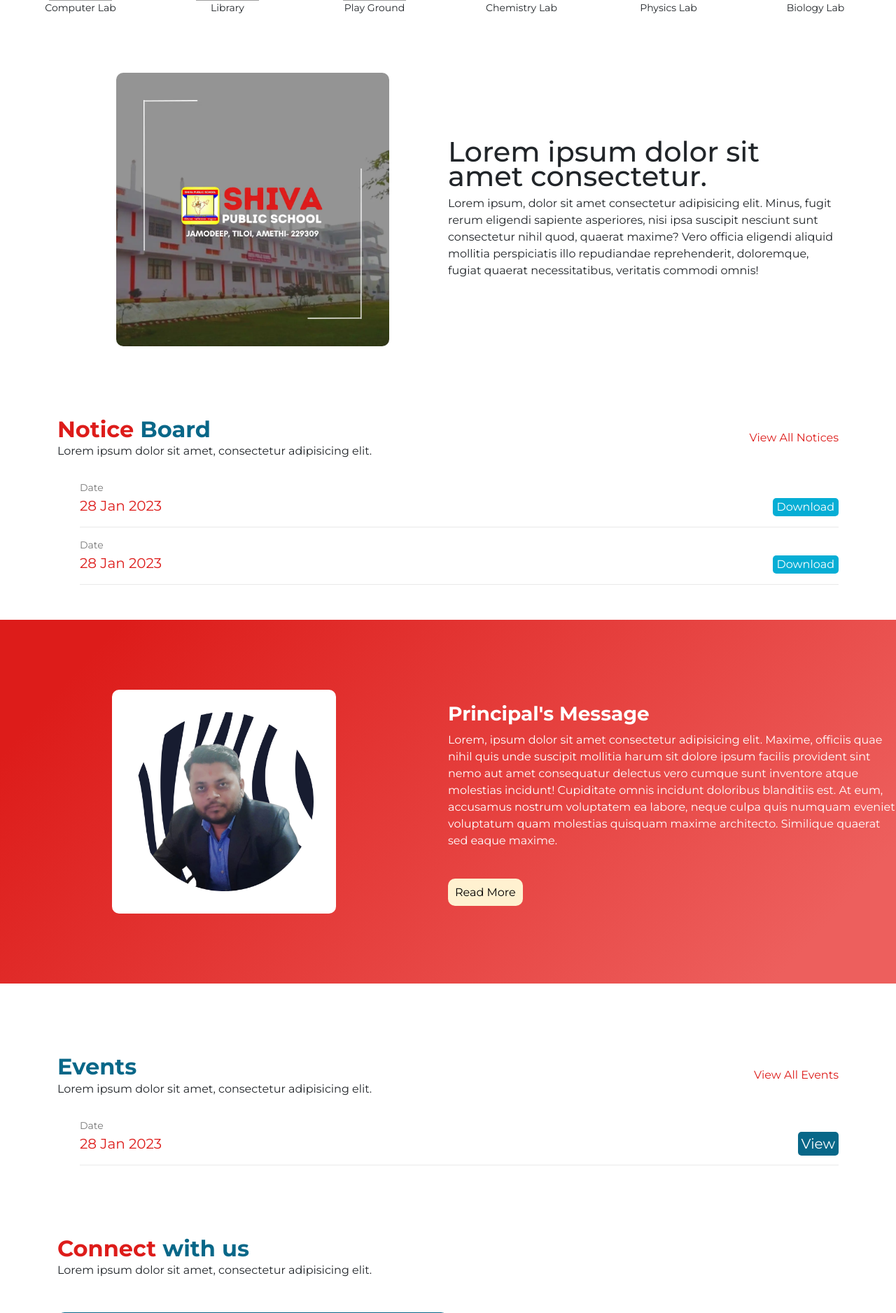
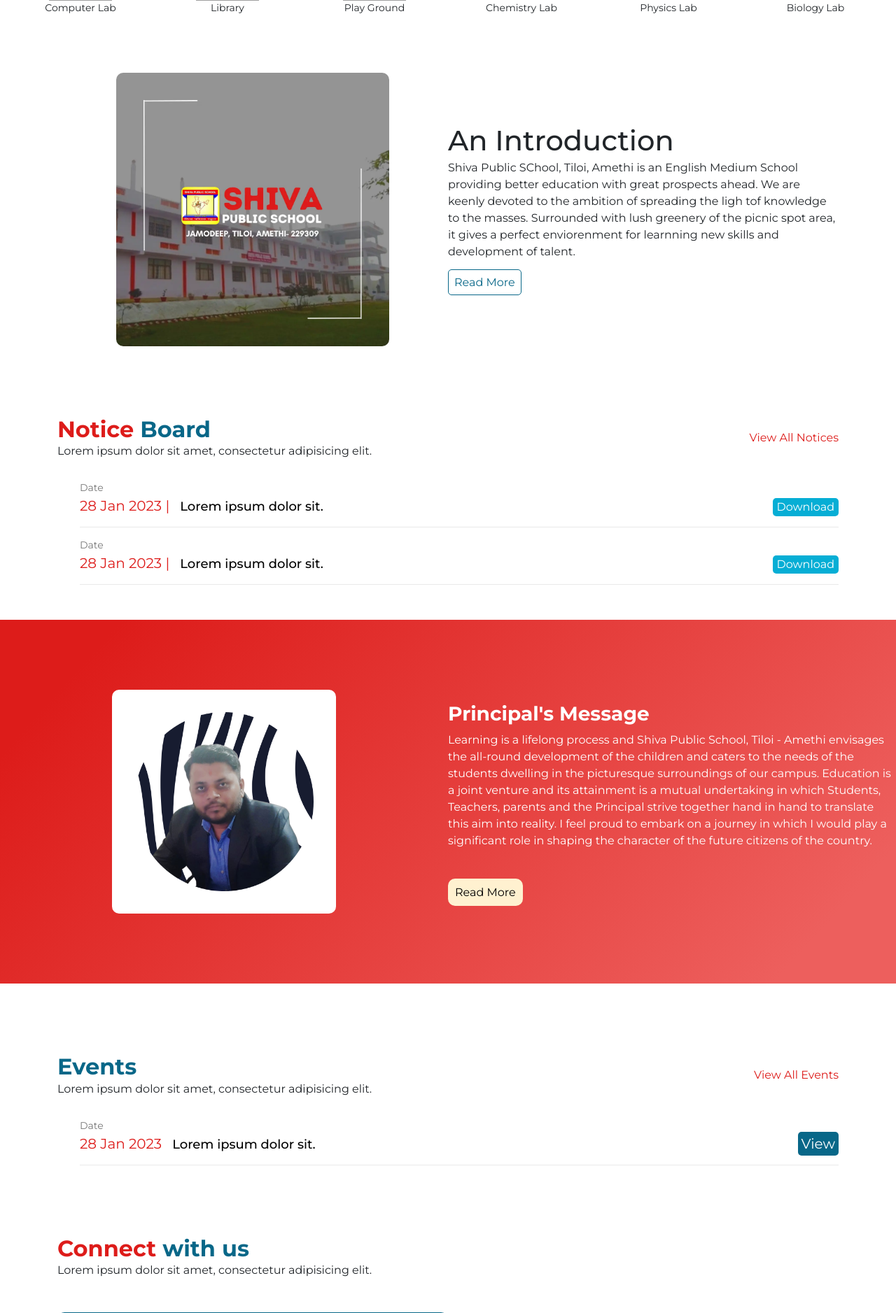
Before and after one commit to sidmrlazy/shivapublicschool, a PHP site: page / in a window 1280 px wide. Shown: the part 756-2633 px from the top of the page at 70% size. Run offline with PHP 8.4, Linux system fonts and the light colour scheme; grey boxes are pictures that could not be loaded.

Commit message:
modified:   assets/css/styles.css modified:   components/Home/section-3.php modified:   components/Home/section-4.php modified:   components/Home/section-5.php

```diff
--- a/assets/css/styles.css
+++ b/assets/css/styles.css
@@ -160,7 +160,19 @@
   margin-bottom: 10px;
 }
 .section-3-txt p {
-  margin: 0;
+  margin-bottom: 20px;
+}
+.section-3-txt a {
+  text-decoration: none;
+  color: #086788;
+  border: 1px solid #086788;
+  border-radius: 5px;
+  padding: 8px;
+}
+.section-3-txt a:hover {
+  background-color: #086788;
+  color: #fff;
+  transition: 0.3s all ease-in-out;
 }
 
 /* =========== HOME SECTION 4 =========== */
@@ -192,6 +204,7 @@
   margin: 0;
   font-size: 18px;
   font-weight: 500;
+  color: #000;
 }
 .section-4-btn {
   margin: 0;
--- a/components/Home/section-3.php
+++ b/components/Home/section-3.php
@@ -3,12 +3,11 @@
         <img src="assets/images/webp/school.webp" alt="">
     </div>
     <div class="col-md-6 section-3-txt">
-        <h1>Lorem ipsum dolor sit amet consectetur.</h1>
-        <p>Lorem ipsum, dolor sit amet consectetur adipisicing elit. Minus, fugit rerum eligendi sapiente
-            asperiores,
-            nisi ipsa suscipit nesciunt sunt consectetur nihil quod, quaerat maxime? Vero officia eligendi aliquid
-            mollitia perspiciatis illo repudiandae reprehenderit, doloremque, fugiat quaerat necessitatibus,
-            veritatis
-            commodi omnis!</p>
+        <h1>An Introduction</h1>
+        <p>Shiva Public SChool, Tiloi, Amethi is an English Medium School providing better education with great
+            prospects ahead. We are keenly devoted to the ambition of spreading the ligh tof knowledge to the masses.
+            Surrounded with lush greenery of the picnic spot area, it gives a perfect enviorenment for learnning new
+            skills and development of talent.</p>
+        <a href="who-we-are.php">Read More</a>
     </div>
 </div>
--- a/components/Home/section-4.php
+++ b/components/Home/section-4.php
@@ -12,7 +12,7 @@
             <li class="section-4-row">
                 <div>
                     <p class="section-4-data-label">Date</p>
-                    <p class="section-4-date">28 Jan 2023</p>
+                    <p class="section-4-date">28 Jan 2023 | </p>
                 </div>
 
                 <div class="section-4-data">
@@ -27,7 +27,7 @@
             <li class="section-4-row">
                 <div>
                     <p class="section-4-data-label">Date</p>
-                    <p class="section-4-date">28 Jan 2023</p>
+                    <p class="section-4-date">28 Jan 2023 | </p>
                 </div>
 
                 <div class="section-4-data">
--- a/components/Home/section-5.php
+++ b/components/Home/section-5.php
@@ -4,12 +4,13 @@
     </div>
     <div class="col-md-6 section-5-txt">
         <h3>Principal's Message</h3>
-        <p>Lorem, ipsum dolor sit amet consectetur adipisicing elit. Maxime, officiis quae nihil quis unde suscipit
-            mollitia
-            harum sit dolore ipsum facilis provident sint nemo aut amet consequatur delectus vero cumque sunt inventore
-            atque molestias incidunt! Cupiditate omnis incidunt doloribus blanditiis est. At eum, accusamus nostrum
-            voluptatem ea labore, neque culpa quis numquam eveniet voluptatum quam molestias quisquam maxime architecto.
-            Similique quaerat sed eaque maxime.</p>
+        <p>Learning is a lifelong process and Shiva Public School, Tiloi - Amethi envisages the all-round development of
+            the
+            children and caters to the needs of the students dwelling in the picturesque surroundings of our campus.
+            Education is a joint venture and its attainment is a mutual undertaking in which Students, Teachers, parents
+            and the Principal strive together hand in hand to translate this aim into reality. I feel proud to embark on
+            a journey in which I would play a significant role in shaping the character of the future citizens of the
+            country.</p>
         <a href="who-we-are.php#principals-message" class="section-5-link">Read More</a>
     </div>
 </div>
```
